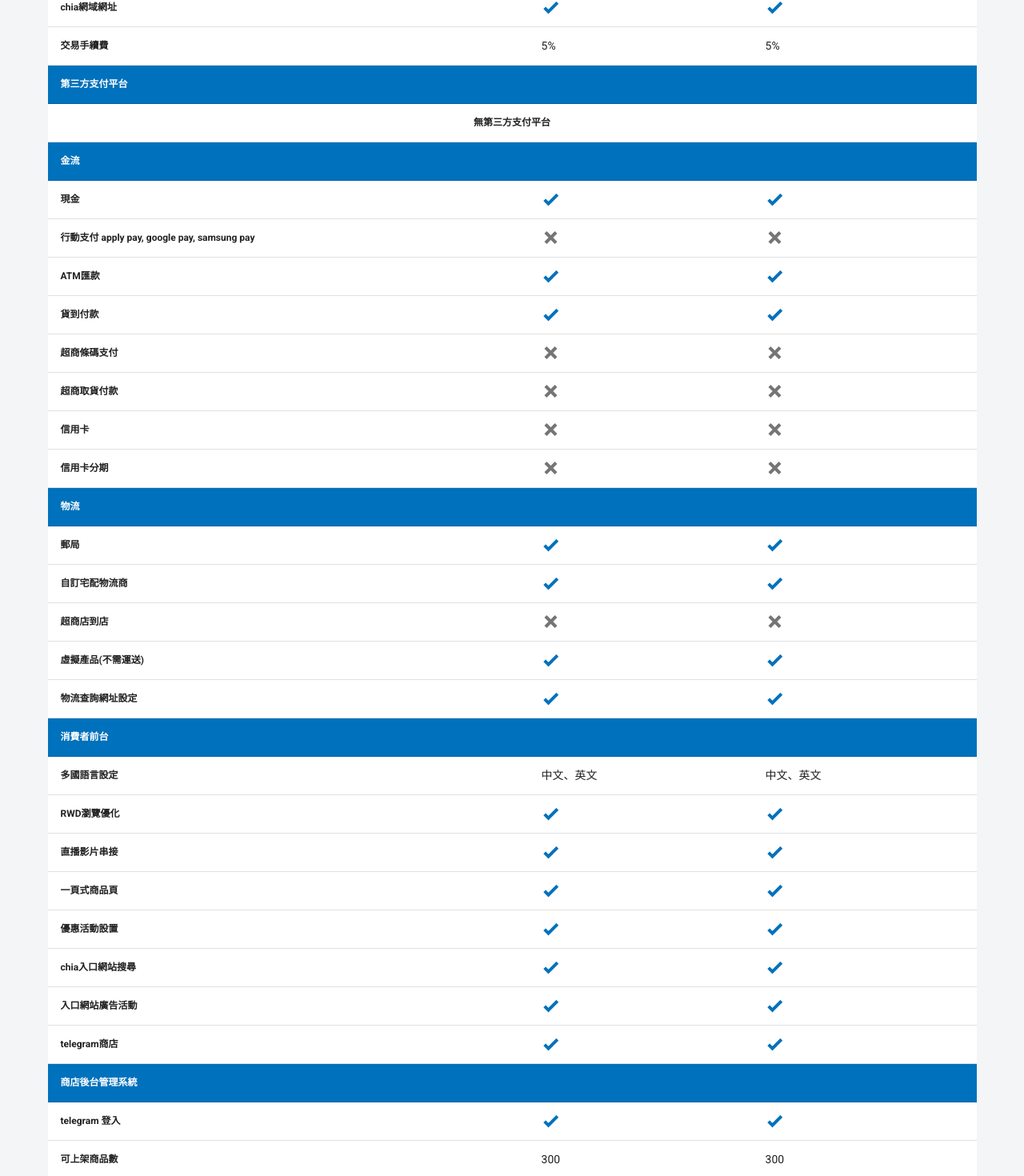
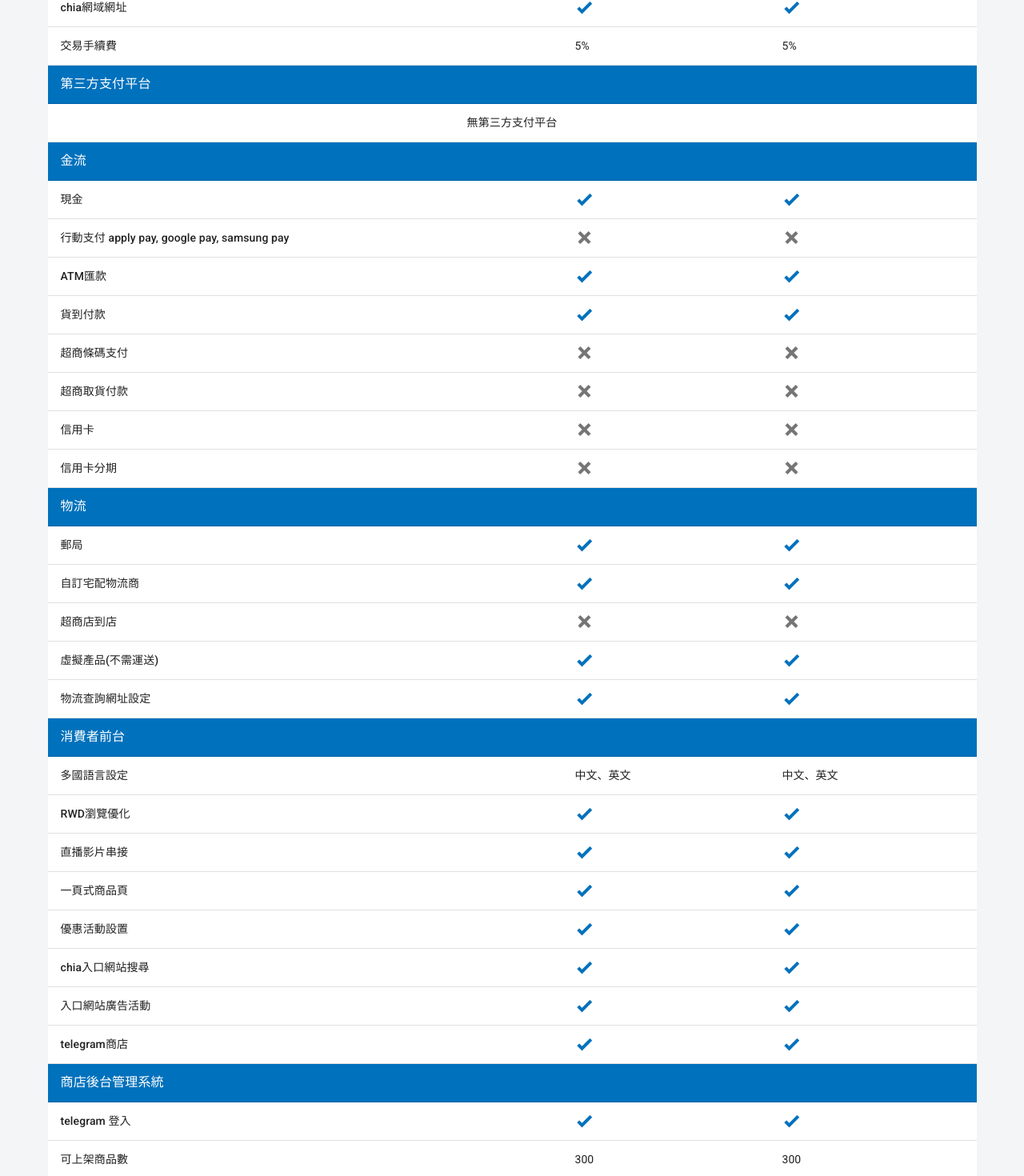
Before and after one commit to ba1679/chia-index-web, a Vue app: page /pricing in a window 1280 px wide. Shown: the part 1295-2765 px from the top of the page at 80% size. Built offline with nearby package versions, Linux system fonts and the light colour scheme; no server answers.

Commit message:
adjust font size and RWD

```diff
--- a/src/views/Pricing/Pricing.vue
+++ b/src/views/Pricing/Pricing.vue
@@ -32,7 +32,11 @@
         <div class="mt-2">交易手續費 & 模組月費 (每月結算)</div>
       </v-sheet>
       <v-row justify="center">
-        <v-col cols="3" v-for="data in payAsYouGoDatas" :key="data.icon">
+        <v-col
+          :cols="isMobile ? 6 : 3"
+          v-for="data in payAsYouGoDatas"
+          :key="data.icon"
+        >
           <v-card outlined height="100%" class="d-flex flex-column">
             <v-card-text class="d-flex flex-column text-center">
               <v-icon x-large color="primary">
@@ -65,12 +69,12 @@
           </thead>
           <tbody>
             <tr class="bg-primary white--text tbody-header">
-              <th colspan="3">
+              <th colspan="3" class="text-md-subtitle-1">
                 電商平台功能
               </th>
             </tr>
             <tr v-for="item in payAsYouGoPlatformTable" :key="item.feature">
-              <th>{{ item.feature }}</th>
+              <th class="text-md-subtitle-2">{{ item.feature }}</th>
               <td v-if="item.personal === true">
                 <v-icon color="primary">mdi-check-bold</v-icon>
               </td>
@@ -87,20 +91,22 @@
               <td v-else>{{ item.business }}</td>
             </tr>
             <tr class="bg-primary white--text tbody-header">
-              <th colspan="3">
+              <th colspan="3" class="text-md-subtitle-1">
                 第三方支付平台
               </th>
             </tr>
             <tr>
-              <th colspan="3" class="text-center">無第三方支付平台</th>
+              <th colspan="3" class="text-center text-md-subtitle-2">
+                無第三方支付平台
+              </th>
             </tr>
             <tr class="bg-primary white--text tbody-header">
-              <th colspan="3">
+              <th colspan="3" class="text-md-subtitle-1">
                 金流
               </th>
             </tr>
             <tr v-for="item in payAsYouGoPaymentTable" :key="item.feature">
-              <th>{{ item.feature }}</th>
+              <th class="text-md-subtitle-2">{{ item.feature }}</th>
               <td v-if="item.personal === true">
                 <v-icon color="primary">mdi-check-bold</v-icon>
               </td>
@@ -117,12 +123,12 @@
               <td v-else>{{ item.business }}</td>
             </tr>
             <tr class="bg-primary white--text tbody-header">
-              <th colspan="3">
+              <th colspan="3" class="text-md-subtitle-1">
                 物流
               </th>
             </tr>
             <tr v-for="item in payAsYouGoShippingTable" :key="item.feature">
-              <th>{{ item.feature }}</th>
+              <th class="text-md-subtitle-2">{{ item.feature }}</th>
               <td v-if="item.personal === true">
                 <v-icon color="primary">mdi-check-bold</v-icon>
               </td>
@@ -139,12 +145,12 @@
               <td v-else>{{ item.business }}</td>
             </tr>
             <tr class="bg-primary white--text tbody-header">
-              <th colspan="3">
+              <th colspan="3" class="text-md-subtitle-1">
                 消費者前台
               </th>
             </tr>
             <tr v-for="item in payAsYouGoConsumerWebTable" :key="item.feature">
-              <th>{{ item.feature }}</th>
+              <th class="text-md-subtitle-2">{{ item.feature }}</th>
               <td v-if="item.personal === true">
                 <v-icon color="primary">mdi-check-bold</v-icon>
               </td>
@@ -161,12 +167,12 @@
               <td v-else>{{ item.business }}</td>
             </tr>
             <tr class="bg-primary white--text tbody-header">
-              <th colspan="3">
+              <th colspan="3" class="text-md-subtitle-1">
                 商店後台管理系統
               </th>
             </tr>
             <tr v-for="item in payAsYouGoStoreManageTable" :key="item.feature">
-              <th>{{ item.feature }}</th>
+              <th class="text-md-subtitle-2">{{ item.feature }}</th>
               <td v-if="item.personal === true">
                 <v-icon color="primary">mdi-check-bold</v-icon>
               </td>
@@ -183,23 +189,27 @@
               <td v-else>{{ item.business }}</td>
             </tr>
             <tr class="bg-primary white--text tbody-header">
-              <th colspan="3">
+              <th colspan="3" class="text-md-subtitle-1">
                 優惠設定
               </th>
             </tr>
             <tr>
-              <th colspan="3" class="text-center">無優惠設定</th>
+              <th colspan="3" class="text-center text-md-subtitle-2">
+                無優惠設定
+              </th>
             </tr>
             <tr class="bg-primary white--text tbody-header">
-              <th colspan="3">
+              <th colspan="3" class="text-md-subtitle-1">
                 代碼管理及廣告追蹤工具
               </th>
             </tr>
             <tr>
-              <th colspan="3" class="text-center">無代碼管理及廣告追蹤工具</th>
+              <th colspan="3" class="text-center text-md-subtitle-2">
+                無代碼管理及廣告追蹤工具
+              </th>
             </tr>
             <tr class="bg-primary white--text tbody-header">
-              <th colspan="3">
+              <th colspan="3" class="text-md-subtitle-1">
                 統計分析
               </th>
             </tr>
@@ -207,7 +217,7 @@
               v-for="item in payAsYouGoStoreAnalysisTable"
               :key="item.feature"
             >
-              <th>{{ item.feature }}</th>
+              <th class="text-md-subtitle-2">{{ item.feature }}</th>
               <td v-if="item.personal === true">
                 <v-icon color="primary">mdi-check-bold</v-icon>
               </td>
@@ -224,12 +234,12 @@
               <td v-else>{{ item.business }}</td>
             </tr>
             <tr class="bg-primary white--text tbody-header">
-              <th colspan="3">
+              <th colspan="3" class="text-md-subtitle-1">
                 Telegram bot
               </th>
             </tr>
             <tr v-for="item in payAsYouGoTelegramBotTable" :key="item.feature">
-              <th>{{ item.feature }}</th>
+              <th class="text-md-subtitle-1">{{ item.feature }}</th>
               <td v-if="item.personal === true">
                 <v-icon color="primary">mdi-check-bold</v-icon>
               </td>
@@ -252,8 +262,15 @@
   </div>
 </template>
 <script>
+import { mapGetters } from "vuex";
+
 export default {
   name: "Pricing",
+  computed: {
+    ...mapGetters({
+      isMobile: "isMobile"
+    })
+  },
   data() {
     return {
       currentTab: "payAsYouGo",
```
